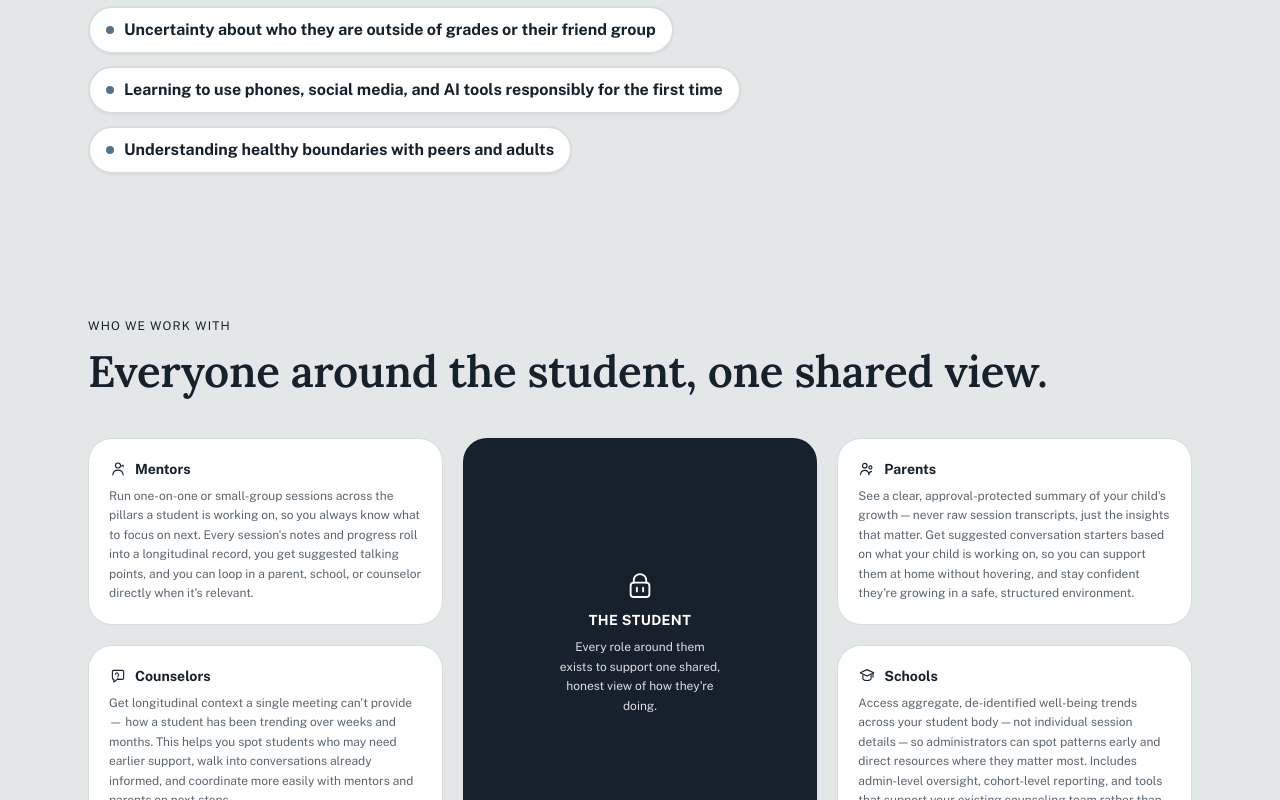
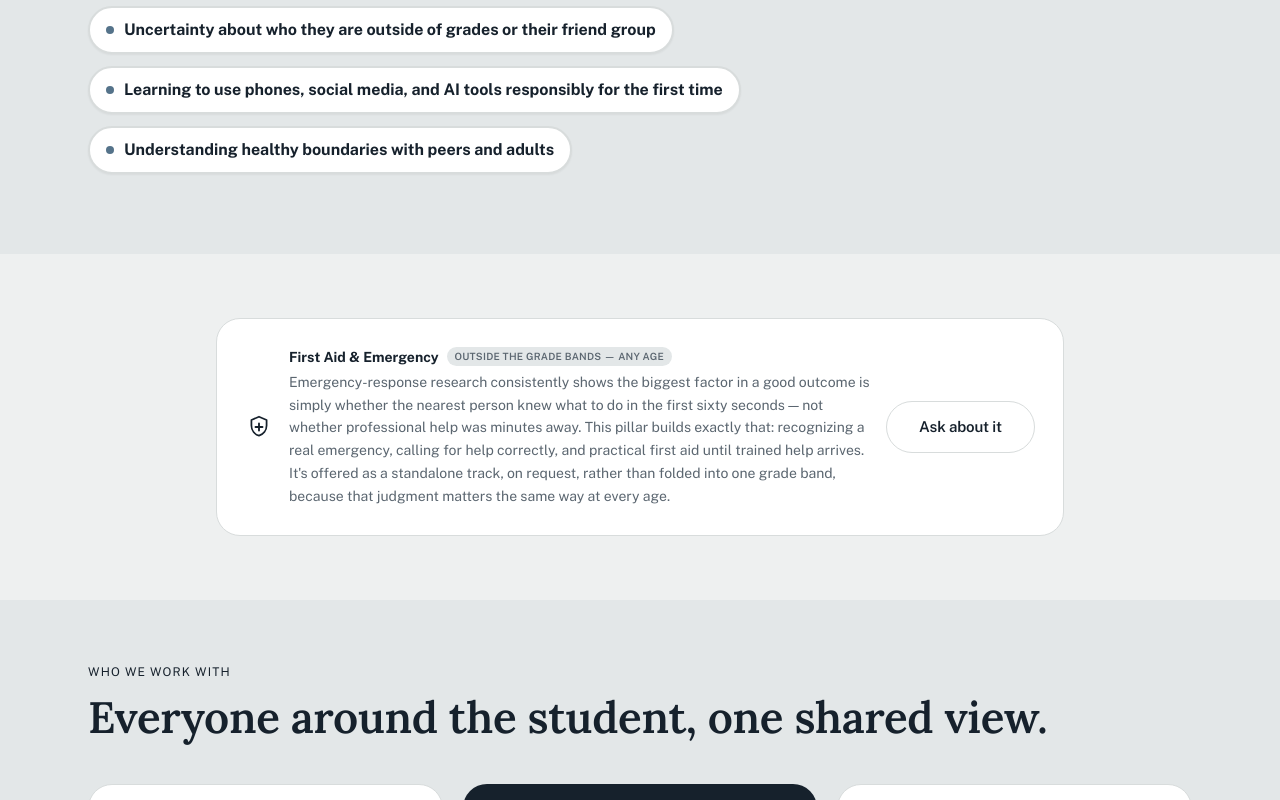
Before and after one commit to youphorialuminars/luminarguide, a Next.js app: page /about in a window 1280 px wide. Shown: the part 1980-2780 px from the top of the page. Built offline with nearby package versions, Linux system fonts and the light colour scheme.

Commit message:
Manual code change

```diff
--- a/src/app/about/page.tsx
+++ b/src/app/about/page.tsx
@@ -1,8 +1,8 @@
 import React from 'react';
 import type { Metadata } from 'next';
 import Link from 'next/link';
-import { programStages, stakeholderDetails } from '@/lib/siteConfig';
-import { GradeBandDeepDive, StakeholderIcon } from '@/components/Header';
+import { programStages, stakeholderDetails, exclusivePillar } from '@/lib/siteConfig';
+import { GradeBandDeepDive, StakeholderIcon, ScenarioIcon } from '@/components/Header';
 
 export const metadata: Metadata = { title: 'About — LuminarGuide' };
 
@@ -127,6 +127,32 @@ export default function AboutPage() {
           stacked ones, see GradeBandDeepDive in Header.tsx for why. */}
       <GradeBandDeepDive />
 
+      {/* First Aid & Emergency — deliberately shown right after the
+          grade-band breakdown, not inside it, since this is the one pillar
+          that isn't tied to a band at all. */}
+      <section className="py-16 bg-background">
+        <div className="max-w-4xl mx-auto px-6">
+          <div className="bg-card border border-border rounded-2xl p-7 flex flex-col sm:flex-row sm:items-center gap-4">
+            <span className="flex-shrink-0" style={{ color: 'var(--primary)' }}>
+              <ScenarioIcon pillarId={exclusivePillar.id} size={28} />
+            </span>
+            <div className="flex-1">
+              <div className="flex items-center gap-2 flex-wrap mb-1">
+                <p className="text-sm font-700 text-foreground" style={{ fontWeight: 700 }}>{exclusivePillar.name}</p>
+                <span
+                  className="text-[10px] font-600 uppercase tracking-wide px-2 py-0.5 rounded-full"
+                  style={{ fontWeight: 600, backgroundColor: 'var(--muted)', color: 'var(--muted-foreground)' }}
+                >
+                  Outside the grade bands — any age
+                </span>
+              </div>
+              <p className="text-sm leading-relaxed text-muted-foreground">{exclusivePillar.whyItMatters}</p>
+            </div>
+            <Link href="/get-started" className="btn-secondary flex-shrink-0 whitespace-nowrap">Ask about it</Link>
+          </div>
+        </div>
+      </section>
+
       <section className="py-16 bg-muted">
         <div className="max-w-6xl mx-auto px-6">
           <p className="text-xs font-600 text-primary uppercase tracking-widest mb-3">Who We Work With</p>
--- a/src/app/faq/page.tsx
+++ b/src/app/faq/page.tsx
@@ -32,12 +32,17 @@ const faqGroups: FaqGroup[] = [
       {
         question: "What's actually available right now, versus still being built?",
         answer:
-          "LuminarGuide develops students in three stages: Intrinsic Development (understanding yourself), Interpersonal Development (relating to others), and Social Development (contributing to society). Right now, we're piloting Stage 1 only, across all three grade bands — Classes 6–8, 9–10, and 11–12. Stages 2 and 3 are on the roadmap and always presented as in development, never as available today.",
+          "LuminarGuide develops students in three stages: Intrinsic Development (understanding yourself), Interpersonal Development (relating to others), and Social Development (contributing to society). Right now, we're piloting Stage 1 for Classes 6–8 and 9–10. Classes 11–12 pillars are designed but marked Coming Soon — not yet part of the live pilot. Stages 2 and 3 are further out on the roadmap and always presented as in development, never as available today.",
       },
       {
-        question: 'How is the program different for a Class 7 student versus a Class 12 student?',
+        question: 'How is the program different for a Class 7 student versus a Class 9 student?',
         answer:
-          "Each grade band works through a different set of pillars, chosen for what students in that age range are actually facing — things like speaking up in class and digital habits in Classes 6–8, board-exam pressure and stream selection in Classes 9–10, and college transitions and independence in Classes 11–12. You can see the full breakdown for any grade on the About page.",
+          "Each grade band works through a different set of pillars, chosen for what students in that age range are actually facing — things like speaking up in class and digital habits in Classes 6–8, and board-exam pressure, peer navigation, diversity, financial literacy, and AI literacy in Classes 9–10. Classes 11–12 pillars — covering college transitions and independence — are designed but marked Coming Soon. You can see the full breakdown for any grade on the About page.",
+      },
+      {
+        question: 'Is First Aid & Emergency part of a specific grade band?',
+        answer:
+          "No — it's the one pillar that sits outside the Classes 6–8 / 9–10 / 11–12 structure. Basic emergency-response judgment matters the same way at every age, so it's offered as a standalone track that a parent or the student themselves can request directly through Get Started, for any grade, rather than being bundled into one band's five pillars.",
       },
     ],
   },
--- a/src/app/layout.tsx
+++ b/src/app/layout.tsx
@@ -50,7 +50,7 @@ const FAVICON_BY_THEME = {
   'teal-dark': 'https://ldkwhimqenxkloibhwzt.supabase.co/storage/v1/object/public/Branding/favicondark.png',
 };
 
-export default function RootLayout({ children }) {
+export default function RootLayout({ children }: { children: React.ReactNode }) {
   return (
     <html lang="en" data-theme="violet" className={`${publicSans.variable} ${lora.variable}`} suppressHydrationWarning>
       <head>
--- a/src/components/ThemeSwitcher.tsx
+++ b/src/components/ThemeSwitcher.tsx
@@ -38,7 +38,7 @@ export default function ThemeSwitcher() {
     setActive(theme);
   }, []);
 
-  const applyTheme = (id) => {
+  const applyTheme = (id: string) => {
     document.documentElement.setAttribute('data-theme', id);
     localStorage.setItem('luminarsguide-theme', id);
     const link = document.getElementById('theme-favicon');
```
